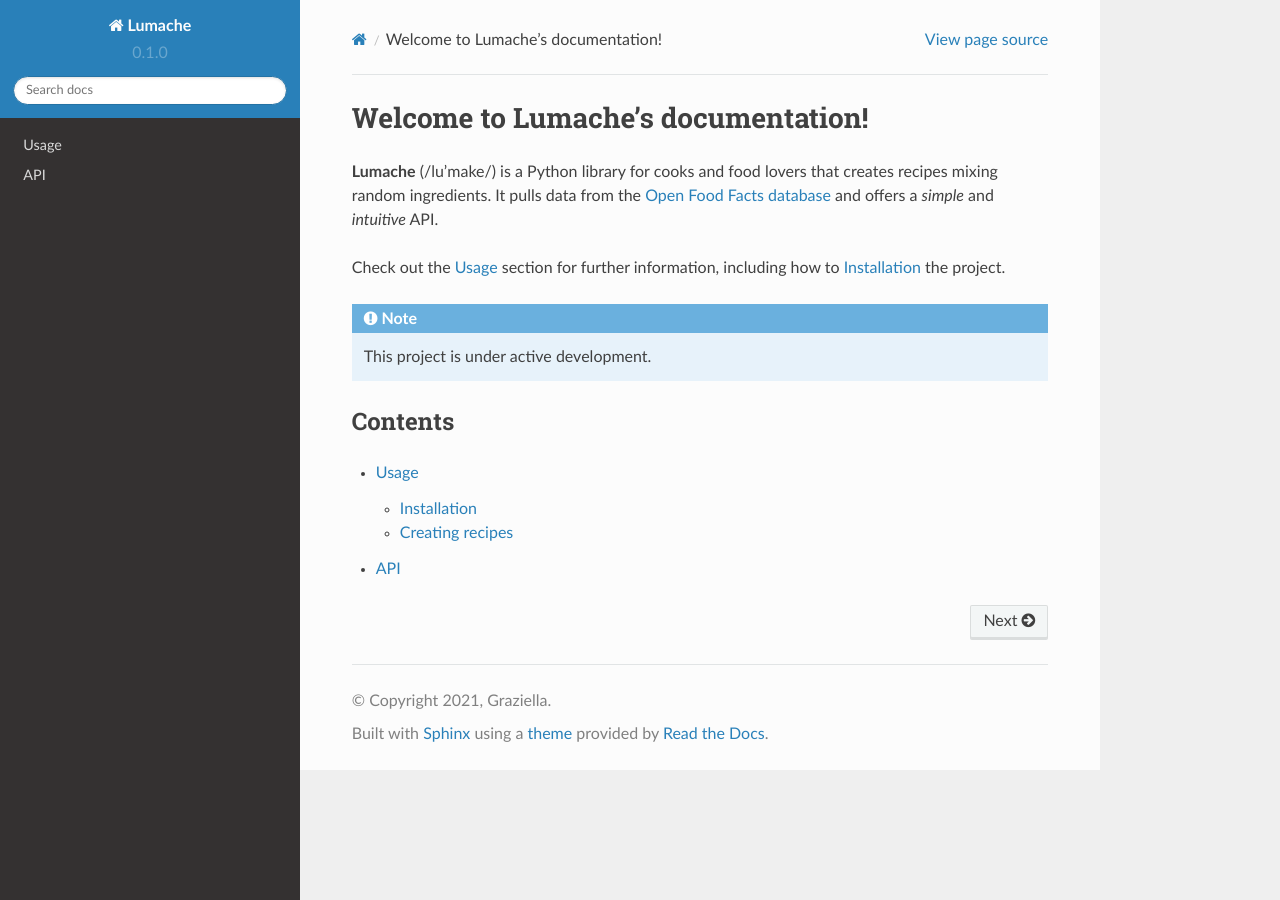
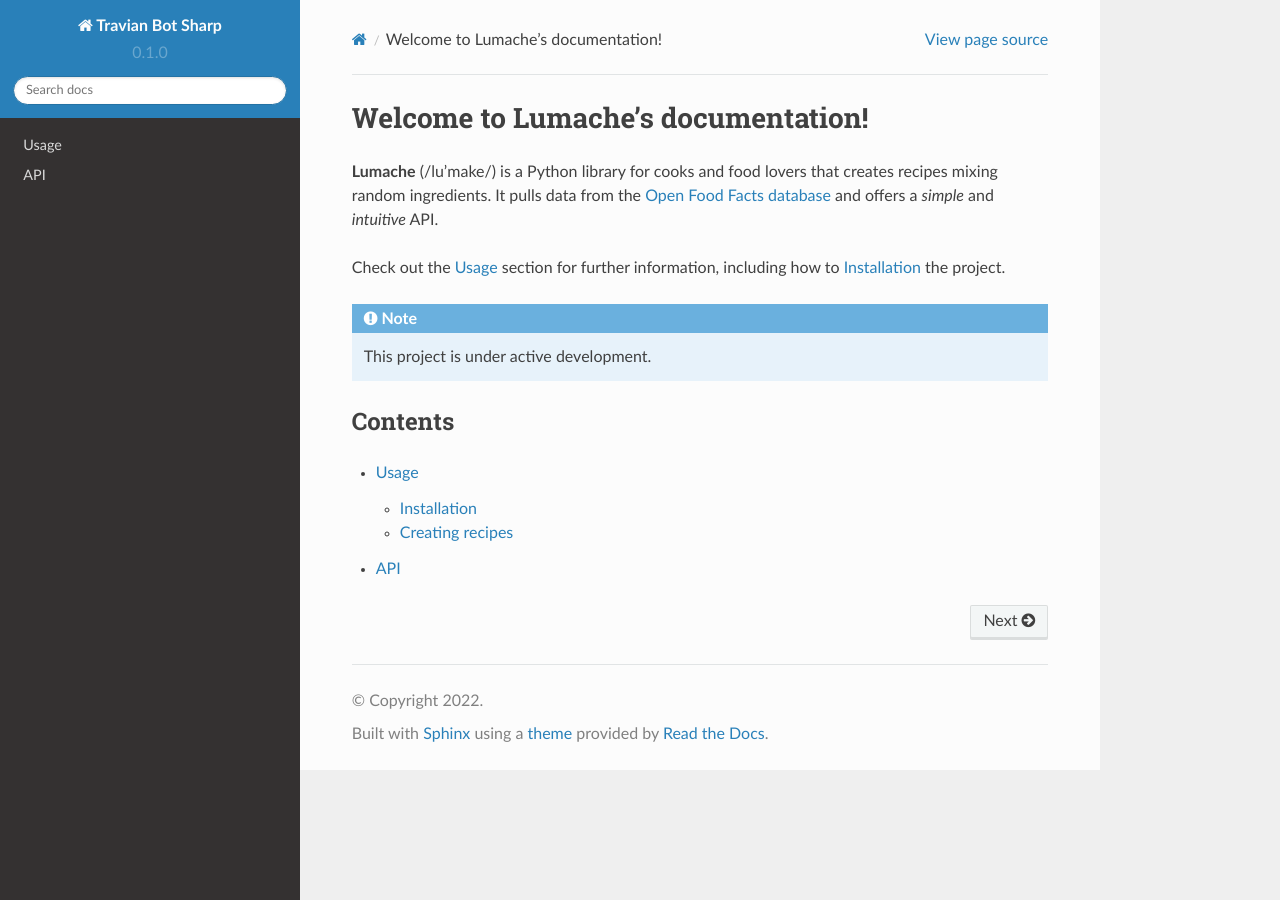
Before and after one commit to vinaghost/TBS-Docs, a Sphinx documentation site: the page built from docs/source/index.rst, in a window 1280 px wide. Built offline with Sphinx 7.4.7 and the Read the Docs theme 2.0.0, drawn with Linux system fonts in a browser that asks for light colours.

Commit message:
change info

```diff
--- a/docs/source/conf.py
+++ b/docs/source/conf.py
@@ -2,9 +2,9 @@
 
 # -- Project information
 
-project = 'Lumache'
-copyright = '2021, Graziella'
-author = 'Graziella'
+project = 'Travian Bot Sharp'
+copyright = '2022'
+author = 'EriK & VINAGHOST'
 
 release = '0.1'
 version = '0.1.0'
@@ -17,6 +17,7 @@
     'sphinx.ext.autodoc',
     'sphinx.ext.autosummary',
     'sphinx.ext.intersphinx',
+	'myst_parser',
 ]
 
 intersphinx_mapping = {
```
